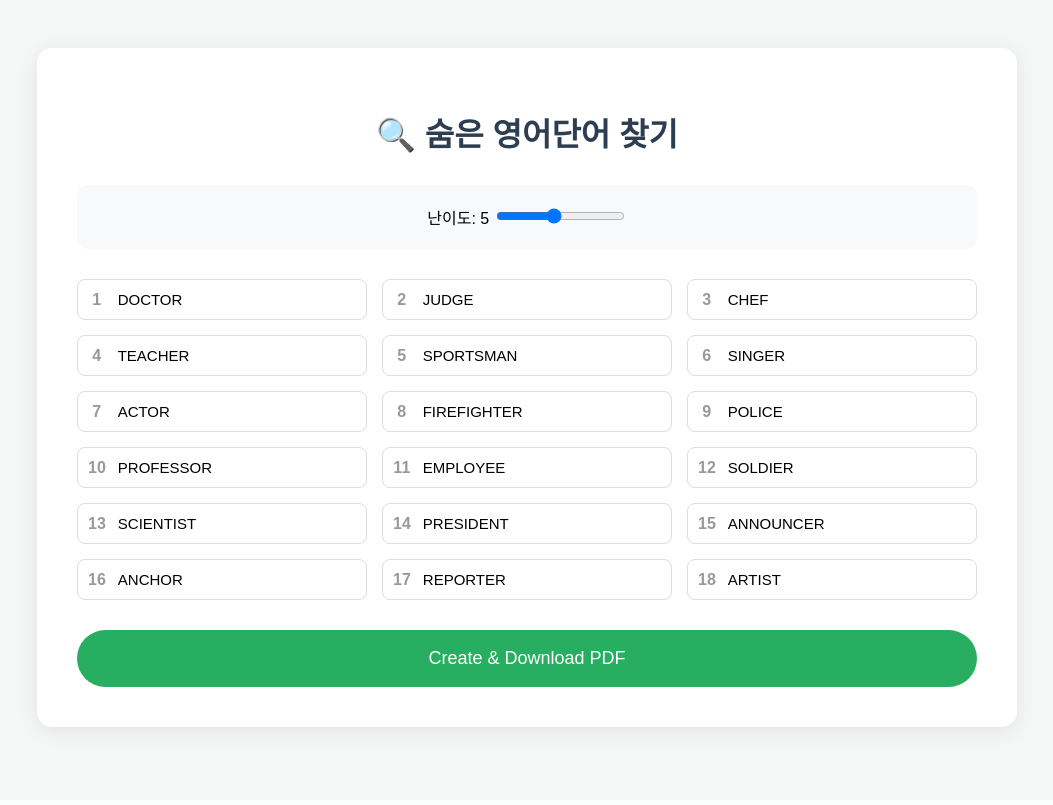
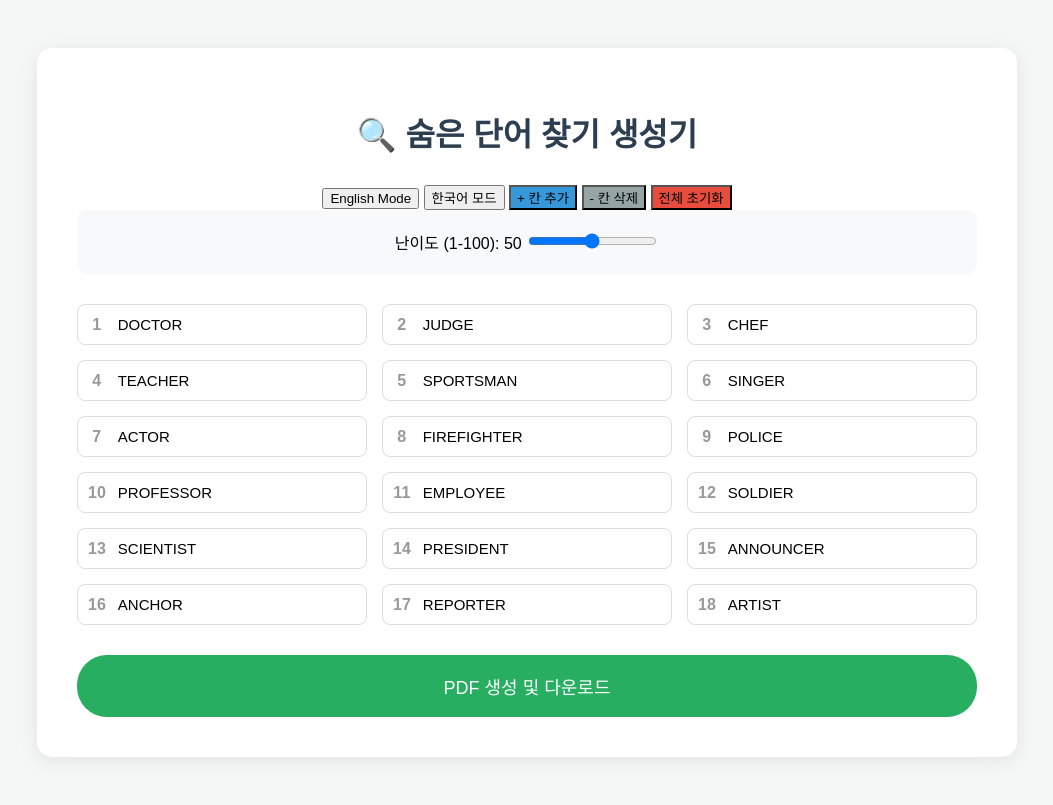
Before and after one commit to LimJongTak/word-search-generator, a Flask app: page / in a window 1280 px wide. Shown: the whole page, without its empty margins (113-1166 px from the left). Before the commit the page ends 736 px from the top, so only its background shows below. Run offline with Flask 3, Linux system fonts and the light colour scheme.

Commit message:
한국어 모드 및 기능 추가

```diff
--- a/app.py
+++ b/app.py
@@ -17,29 +17,29 @@ try:
     font_path = os.path.join(os.path.dirname(__file__), 'NanumGothic-Bold.ttf')
     pdfmetrics.registerFont(TTFont(FONT_NAME, font_path))
 except Exception as e:
+    print(f"Font Load Error: {e}")
     FONT_NAME = 'Helvetica-Bold'
 
 class WordSearch:
-    def __init__(self, size=24, difficulty=5):
+    def __init__(self, size=24, difficulty=50):
         self.size = size
         self.grid = [['' for _ in range(size)] for _ in range(size)]
         self.solution_mask = [[False for _ in range(size)] for _ in range(size)]
 
-        self.directions = [(0, 1), (1, 0)]
-        if difficulty > 3:
-            self.directions.extend([(1, 1), (1, -1)])
-        if difficulty > 7:
-            self.directions.extend([(0, -1), (-1, 0), (-1, -1), (-1, 1)])
+        # 난이도 1~100 로직
+        self.directions = [(0, 1), (1, 0)]  # 기본 가로, 세로
+        if difficulty > 25: self.directions.extend([(1, 1), (1, -1)])  # 대각선
+        if difficulty > 50: self.directions.extend([(0, -1), (-1, 0)])  # 역방향 가로/세로
+        if difficulty > 75: self.directions.extend([(-1, -1), (-1, 1)]) # 역방향 대각선
 
     def place_word(self, word):
         word = word.upper().replace(" ", "")
         placed = False
         attempts = 0
-        while not placed and attempts < 200:
+        while not placed and attempts < 300:
             d = random.choice(self.directions)
             r = random.randint(0, self.size - 1)
             c = random.randint(0, self.size - 1)
-
             if self.can_place(word, r, c, d):
                 for i, char in enumerate(word):
                     self.grid[r + d[0]*i][c + d[1]*i] = char
@@ -50,104 +50,77 @@ class WordSearch:
     def can_place(self, word, r, c, d):
         for i, char in enumerate(word):
             nr, nc = r + d[0]*i, c + d[1]*i
-            if not (0 <= nr < self.size and 0 <= nc < self.size):
-                return False
-            if self.grid[nr][nc] != '' and self.grid[nr][nc] != char:
-                return False
+            if not (0 <= nr < self.size and 0 <= nc < self.size): return False
+            if self.grid[nr][nc] != '' and self.grid[nr][nc] != char: return False
         return True
 
-    def fill_random(self):
+    def fill_random(self, lang='en'):
+        kr_pool = "가나다라마바사아자차카타파하각난닫랄맘밥삿앙잦챷캌탙팦핳"
         for r in range(self.size):
             for c in range(self.size):
                 if self.grid[r][c] == '':
-                    self.grid[r][c] = random.choice(string.ascii_uppercase)
+                    self.grid[r][c] = random.choice(kr_pool if lang == 'ko' else string.ascii_uppercase)
 
-def draw_puzzle(c, ws, words, is_answer=False):
+def draw_puzzle(c, ws, words, is_answer=False, lang='en'):
     width, height = landscape(A4)
     cell_size = 17
+    title = f"숨은 단어 찾기 ({'정답지' if is_answer else '문제지'})"
 
-    # 1. 제목 [cite: 5]
-    title = "숨은 영어 단어 찾기 (정답지)" if is_answer else "숨은 영어 단어 찾기"
     c.setFont(FONT_NAME, 22)
     c.drawCentredString(width/2, height - 40, title)
 
-    # 2. 그리드 영역 [cite: 1]
-    grid_total_width = ws.size * cell_size
-    start_x = (width - grid_total_width) / 2 + 8
+    start_x = (width - (ws.size * cell_size)) / 2 + 8
     start_y = height - 80
 
     for r in range(ws.size):
         for col in range(ws.size):
+            char = ws.grid[r][col]
             if is_answer and ws.solution_mask[r][col]:
                 c.setFillColor(colors.red)
-                c.setFont("Helvetica-Bold", 12)
+                c.setFont(FONT_NAME if lang == 'ko' else "Helvetica-Bold", 12)
             else:
                 c.setFillColor(colors.black)
-                c.setFont("Helvetica", 12)
-
-            char = ws.grid[r][col]
+                c.setFont(FONT_NAME if lang == 'ko' else "Helvetica", 12)
             c.drawCentredString(start_x + col*cell_size, start_y - r*cell_size, char)
 
-    # 3. 하단 구분선
     line_y = start_y - (ws.size * cell_size) - 15
     c.setStrokeColor(colors.black)
-    c.setLineWidth(1.2)
     c.line(50, line_y, width-50, line_y)
 
-    # 4. 단어 리스트 (한 줄에 6개씩 3줄 배치로 수정)
+    c.setFont(FONT_NAME, 14)
     c.setFillColor(colors.black)
-    c.setFont(FONT_NAME, 14)
-    c.drawString(60, line_y - 25, "찾아야 할 단어 목록:")
+    c.drawString(60, line_y - 25, f"단어 목록 (총 {len(words)}개):")
 
-    c.setFont("Helvetica-Bold", 10)
-
-    # 18개 단어를 가로 6개, 세로 3줄로 배치
-    list_base_y = line_y - 45
+    c.setFont(FONT_NAME, 10)
     for i, word in enumerate(words):
-        row_idx = i // 6   # 0, 1, 2행 (총 3줄)
-        col_idx = i % 6    # 0, 1, 2, 3, 4, 5열 (한 줄에 6개)
-
-        # 가로 간격(width 분할) 조정
-        x_pos = 70 + (col_idx * 130) # 열 간격을 130으로 좁혀서 6개가 들어가게 함
-        # 세로 간격 조정
-        y_pos = list_base_y - (row_idx * 18)
-
-        c.drawString(x_pos, y_pos, f"■ {word.upper()}")
+        row, col = i // 6, i % 6
+        c.drawString(80 + (col * 130), line_y - 45 - (row * 18), f"■ {word.upper()}")
 
 @app.route('/')
 def index():
-    # 제시어 목록 [cite: 4, 7]
-    default_words = [
-        "DOCTOR", "JUDGE", "CHEF", "TEACHER", "SPORTSMAN", "SINGER",
-        "ACTOR", "FIREFIGHTER", "POLICE", "PROFESSOR", "EMPLOYEE", "SOLDIER",
-        "SCIENTIST", "PRESIDENT", "ANNOUNCER", "ANCHOR", "REPORTER", "ARTIST"
-    ]
-    return render_template('index.html', default_words=default_words)
+    en_list = ["DOCTOR", "JUDGE", "CHEF", "TEACHER", "SPORTSMAN", "SINGER", "ACTOR", "FIREFIGHTER", "POLICE", "PROFESSOR", "EMPLOYEE", "SOLDIER", "SCIENTIST", "PRESIDENT", "ANNOUNCER", "ANCHOR", "REPORTER", "ARTIST"]
+    ko_list = ["의사", "판사", "요리사", "선생님", "운동선수", "가수", "배우", "소방관", "경찰관", "교수", "회사원", "군인", "과학자", "대통령", "아나운서", "앵커", "기자", "화가"]
+    return render_template('index.html', en=en_list, ko=ko_list)
 
 @app.route('/generate', methods=['POST'])
 def generate():
-    words = []
-    for i in range(1, 19):
-        w = request.form.get(f'word_{i}', '').strip()
-        if w: words.append(w)
+    lang = request.form.get('lang', 'en')
+    diff = int(request.form.get('difficulty', 50))
+    words = [request.form.get(k).strip() for k in sorted(request.form.keys()) if k.startswith('word_') and request.form.get(k).strip()]
 
-    difficulty = int(request.form.get('difficulty', 5))
-    ws = WordSearch(size=24, difficulty=difficulty) # 24x24 사이즈 [cite: 1, 5]
-    for w in words:
-        ws.place_word(w)
-    ws.fill_random()
+    ws = WordSearch(size=24, difficulty=diff)
+    for w in words: ws.place_word(w)
+    ws.fill_random(lang)
 
     buffer = io.BytesIO()
     p = canvas.Canvas(buffer, pagesize=landscape(A4))
-
-    draw_puzzle(p, ws, words, is_answer=False)
+    draw_puzzle(p, ws, words, False, lang)
     p.showPage()
-    draw_puzzle(p, ws, words, is_answer=True)
-    p.showPage()
-
+    draw_puzzle(p, ws, words, True, lang)
     p.save()
     buffer.seek(0)
-    return send_file(buffer, as_attachment=True, download_name="word_search_jobs.pdf")
+    return send_file(buffer, as_attachment=True, download_name=f"wordsearch_{lang}.pdf")
 
 if __name__ == '__main__':
-    app.run(host='0.0.0.0', port=5000)
+    port = int(os.environ.get("PORT", 5000))
+    app.run(host='0.0.0.0', port=port)
--- a/templates/index.html
+++ b/templates/index.html
@@ -2,28 +2,75 @@
 <html lang="ko">
 <head>
     <meta charset="UTF-8">
-    <title>숨은 영어 단어 찾기</title>
+    <title>숨은 단어 찾기 생성기</title>
     <link rel="stylesheet" href="{{ url_for('static', filename='style.css') }}">
+    <script>
+        let wordCount = 18;
+
+        function addWord() {
+            wordCount++;
+            const container = document.getElementById('word-grid');
+            const div = document.createElement('div');
+            div.className = 'input-group';
+            div.id = 'group_' + wordCount;
+            div.innerHTML = `<span>${wordCount}</span><input type="text" name="word_${wordCount}" class="word-input" required>`;
+            container.appendChild(div);
+        }
+
+        function removeWord() {
+            if (wordCount > 1) {
+                document.getElementById('group_' + wordCount).remove();
+                wordCount--;
+            }
+        }
+
+        function clearAll() {
+            document.querySelectorAll('.word-input').forEach(input => { input.value = ''; });
+        }
+
+        function setLanguage(lang) {
+            const enWords = {{ en|tojson }};
+            const koWords = {{ ko|tojson }};
+            const target = (lang === 'en') ? enWords : koWords;
+
+            // 칸 개수 동기화
+            while (wordCount < target.length) addWord();
+            while (wordCount > target.length) removeWord();
+
+            for(let i = 1; i <= target.length; i++) {
+                document.getElementsByName('word_' + i)[0].value = target[i-1];
+            }
+            document.getElementById('lang_mode').value = lang;
+        }
+    </script>
 </head>
 <body>
     <div class="container">
-        <h1>🔍 숨은 영어단어 찾기</h1>
+        <h1>🔍 숨은 단어 찾기 생성기</h1>
+        <div class="controls">
+            <button type="button" onclick="setLanguage('en')">English Mode</button>
+            <button type="button" onclick="setLanguage('ko')">한국어 모드</button>
+            <button type="button" onclick="addWord()" style="background:#3498db">+ 칸 추가</button>
+            <button type="button" onclick="removeWord()" style="background:#95a5a6">- 칸 삭제</button>
+            <button type="button" onclick="clearAll()" style="background:#e74c3c">전체 초기화</button>
+        </div>
+
         <form action="/generate" method="POST">
+            <input type="hidden" name="lang" id="lang_mode" value="en">
             <div class="difficulty-section">
-                <label>난이도: <span id="diffVal">5</span></label>
-                <input type="range" name="difficulty" min="1" max="10" value="5" oninput="document.getElementById('diffVal').innerText = this.value">
+                <label>난이도 (1-100): <span id="diffVal">50</span></label>
+                <input type="range" name="difficulty" min="1" max="100" value="50" oninput="document.getElementById('diffVal').innerText = this.value">
             </div>
 
-            <div class="word-grid">
+            <div class="word-grid" id="word-grid">
                 {% for i in range(1, 19) %}
-                <div class="input-group">
+                <div class="input-group" id="group_{{ i }}">
                     <span>{{ i }}</span>
-                    <input type="text" name="word_{{ i }}" value="{{ default_words[i-1] }}" required>
+                    <input type="text" name="word_{{ i }}" class="word-input" value="{{ en[i-1] }}" required>
                 </div>
                 {% endfor %}
             </div>
-
-            <button type="submit" class="generate-btn">Create & Download PDF</button>
+            <button type="submit" class="generate-btn">PDF 생성 및 다운로드</button>
         </form>
     </div>
 </body>
```
